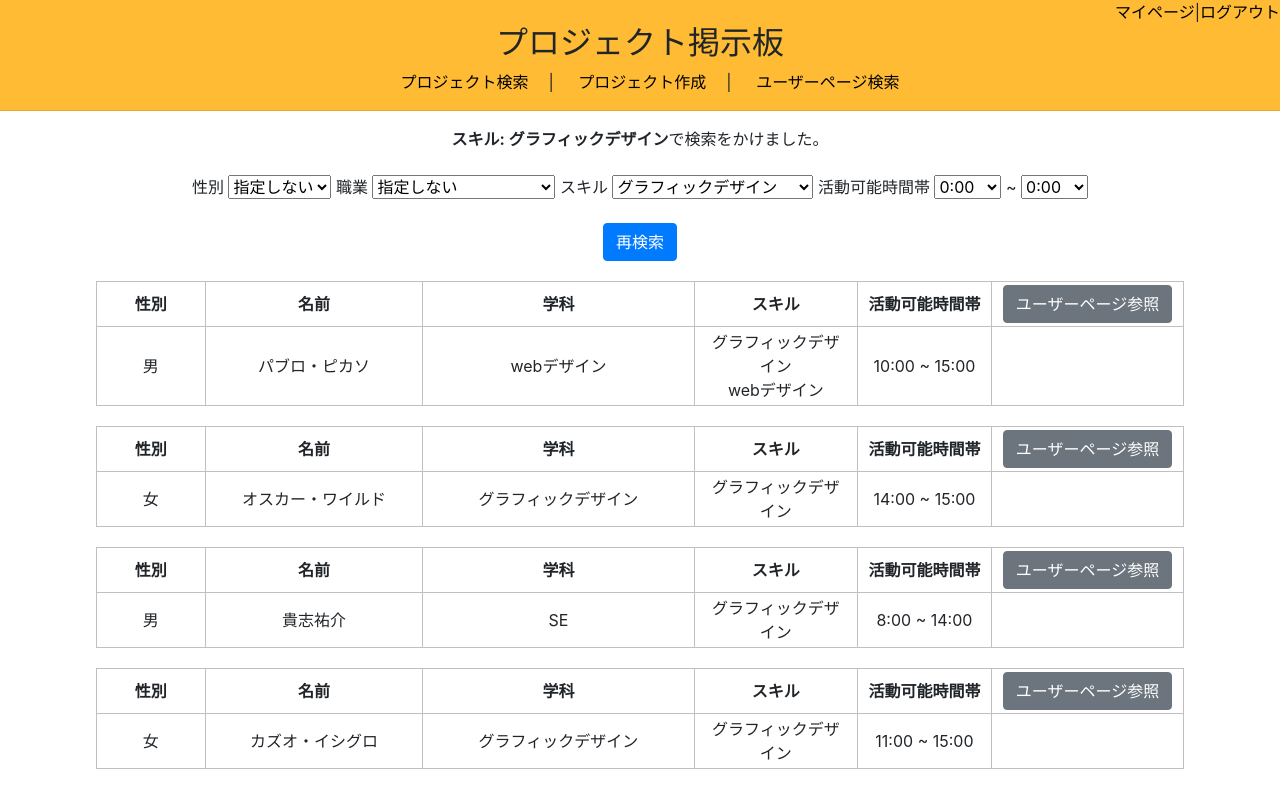
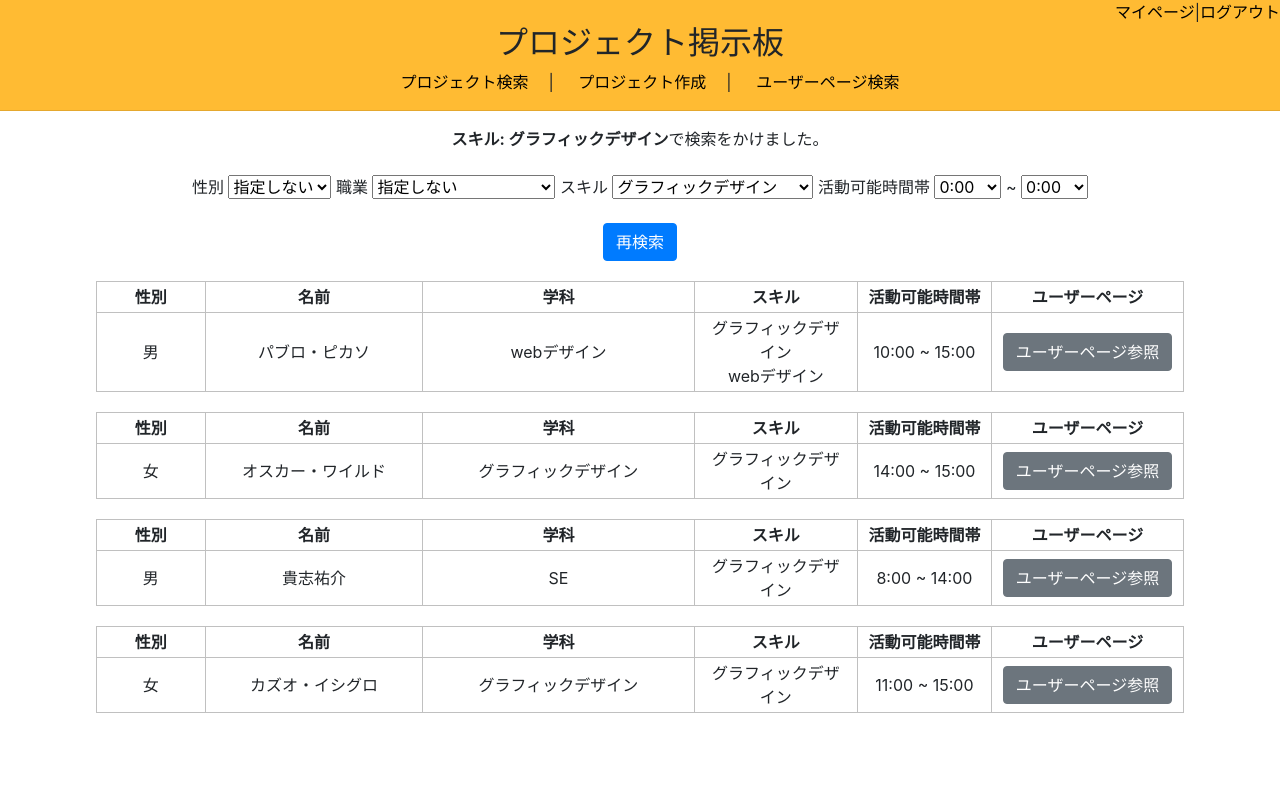
Before and after one commit to kd-team2E/Co-creation-board, a PHP site: page /user_search_result.php in a window 1280 px wide. Run offline with PHP 8.4, Linux system fonts and the light colour scheme.

Commit message:
[change] suer_search_result index

```diff
--- a/user_search_result.php
+++ b/user_search_result.php
@@ -78,30 +78,30 @@
 
 <table width="85%">
 <thead class="thead-light">
-<tr><th width="10%">性別</th><th width="20%">名前</th><th width="25%">学科</th><th width="15%">スキル</th><th>活動可能時間帯</th><td rowspan="2"><input type="button" class="btn btn-secondary" onclick="location.href='user.php'" value="ユーザーページ参照"></td></tr>
+<tr><th width="10%">性別</th><th width="20%">名前</th><th width="25%">学科</th><th width="15%">スキル</th><th>活動可能時間帯</th><th>ユーザーページ</th></tr>
 </thead>
-<tr><td>男</td><td>パブロ・ピカソ</td><td>webデザイン</td><td>グラフィックデザイン<br>webデザイン</td><td>10:00 ~ 15:00</td></tr>
+<tr><td>男</td><td>パブロ・ピカソ</td><td>webデザイン</td><td>グラフィックデザイン<br>webデザイン</td><td>10:00 ~ 15:00</td><td><input type="button" class="btn btn-secondary" onclick="location.href='user.php'" value="ユーザーページ参照"></td></tr>
 </table>
 
 <table width="85%">
 <thead class="thead-light">
-<tr><th width="10%">性別</th><th width="20%">名前</th><th width="25%">学科</th><th width="15%">スキル</th><th>活動可能時間帯</th><td rowspan="2"><input type="button" class="btn btn-secondary" onclick="location.href='user.php'" value="ユーザーページ参照"></td></tr>
+<tr><th width="10%">性別</th><th width="20%">名前</th><th width="25%">学科</th><th width="15%">スキル</th><th>活動可能時間帯</th><th>ユーザーページ</th></tr>
 </thead>
-<tr><td>女</td><td>オスカー・ワイルド</td><td>グラフィックデザイン</td><td>グラフィックデザイン</td><td>14:00 ~ 15:00</td></tr>
+<tr><td>女</td><td>オスカー・ワイルド</td><td>グラフィックデザイン</td><td>グラフィックデザイン</td><td>14:00 ~ 15:00</td><td><input type="button" class="btn btn-secondary" onclick="location.href='user.php'" value="ユーザーページ参照"></td></tr>
 </table>
 
 <table width="85%">
 <thead class="thead-light">
-<tr><th width="10%">性別</th><th width="20%">名前</th><th width="25%">学科</th><th width="15%">スキル</th><th>活動可能時間帯</th><td rowspan="2"><input type="button" class="btn btn-secondary" onclick="location.href='user.php'" value="ユーザーページ参照"></td></tr>
+<tr><th width="10%">性別</th><th width="20%">名前</th><th width="25%">学科</th><th width="15%">スキル</th><th>活動可能時間帯</th><th>ユーザーページ</th></tr>
 </thead>
-<tr><td>男</td><td>貴志祐介</td><td>SE</td><td>グラフィックデザイン</td><td>8:00 ~ 14:00</td></tr>
+<tr><td>男</td><td>貴志祐介</td><td>SE</td><td>グラフィックデザイン</td><td>8:00 ~ 14:00</td><td><input type="button" class="btn btn-secondary" onclick="location.href='user.php'" value="ユーザーページ参照"></td></tr>
 </table>
 
 <table width="85%">
 <thead class="thead-light">
-<tr><th width="10%">性別</th><th width="20%">名前</th><th width="25%">学科</th><th width="15%">スキル</th><th>活動可能時間帯</th><td rowspan="2"><input type="button" class="btn btn-secondary" onclick="location.href='user.php'" value="ユーザーページ参照"></td></tr>
+<tr><th width="10%">性別</th><th width="20%">名前</th><th width="25%">学科</th><th width="15%">スキル</th><th>活動可能時間帯</th><th>ユーザーページ</th></tr>
 </thead>
-<tr><td>女</td><td>カズオ・イシグロ</td><td>グラフィックデザイン</td><td>グラフィックデザイン</td><td>11:00 ~ 15:00</td></tr>
+<tr><td>女</td><td>カズオ・イシグロ</td><td>グラフィックデザイン</td><td>グラフィックデザイン</td><td>11:00 ~ 15:00</td><td><input type="button" class="btn btn-secondary" onclick="location.href='user.php'" value="ユーザーページ参照"></td></tr>
 </table>
 
 </body>
```
Also changed, not shown: index.php (+12 -2 lines).
